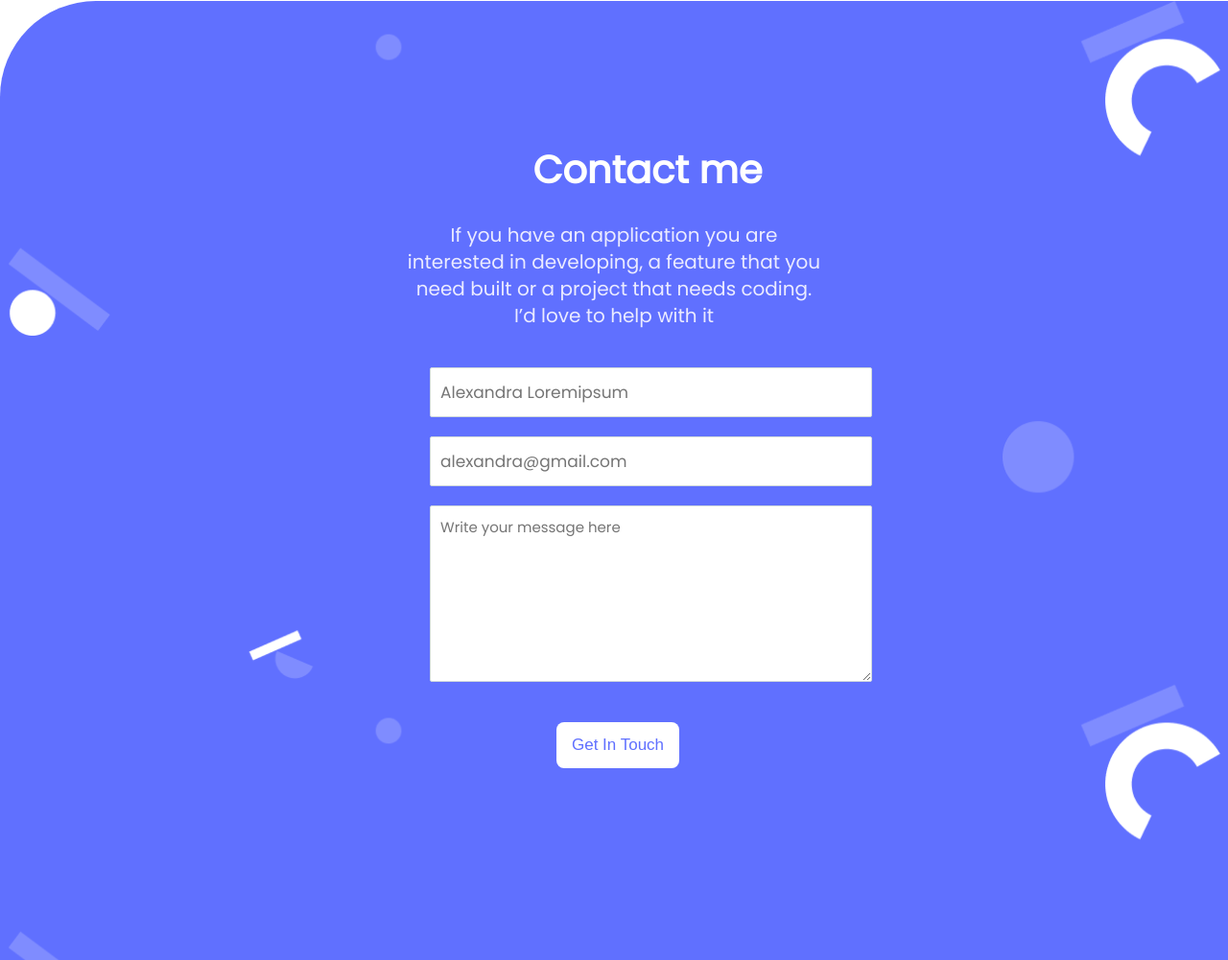
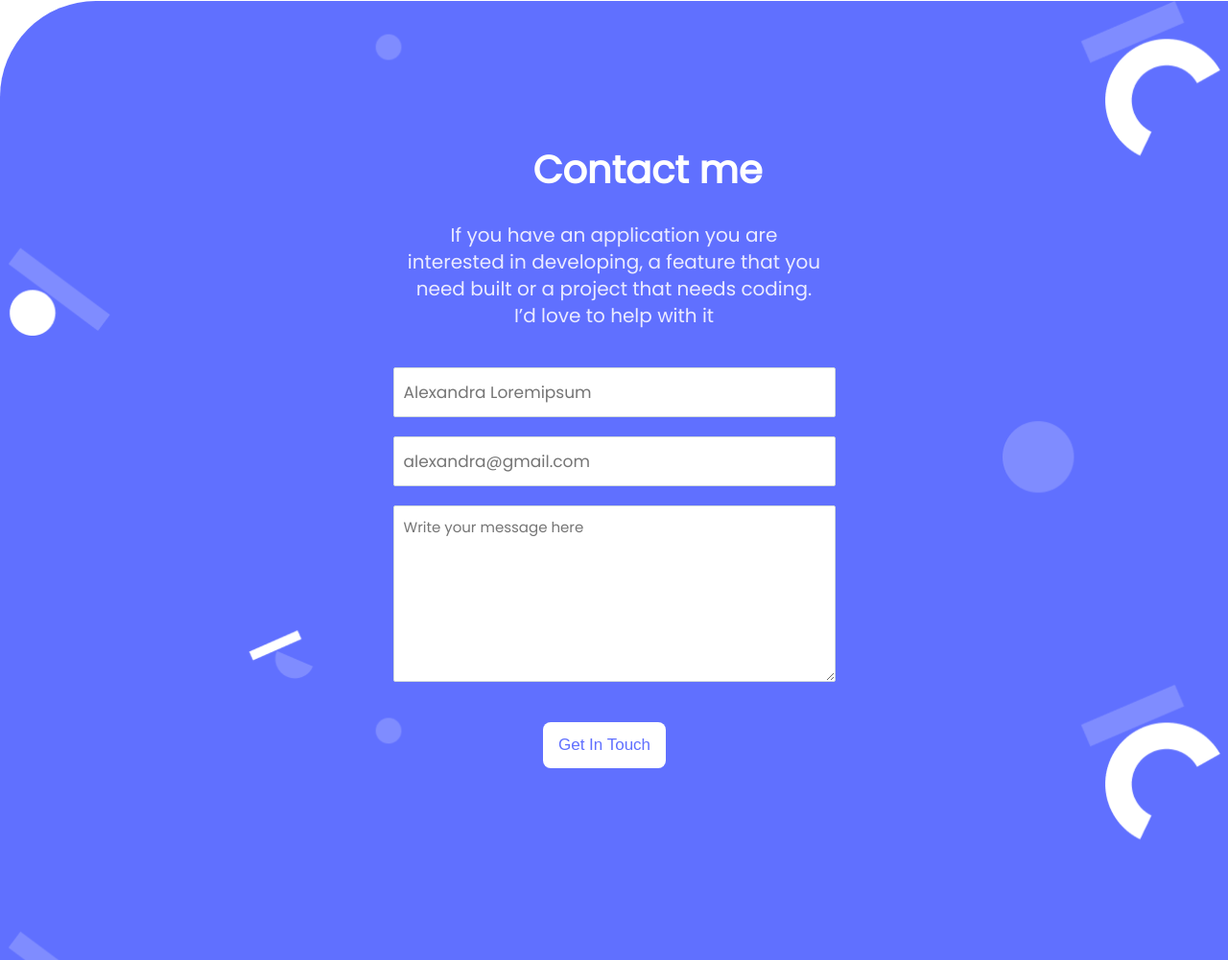
Before and after one commit to tashisrael/Personal-Portfolio, a plain HTML site: page index.html in a window 1280 px wide. Shown: the part 4471-5472 px from the top of the page at 96% size. Drawn offline with Linux system fonts and the light colour scheme.

Commit message:
align form to the center as in figma design

```diff
--- a/desktop.css
+++ b/desktop.css
@@ -1113,6 +1113,7 @@
     border-top-left-radius: 100px;
     margin-top: -100px;
     padding: 150px 400px 150px 400px;
+    align-content: center;
   }
 
   #contact h2 {
@@ -1139,7 +1140,8 @@
 
   #form {
     padding: 20px;
-    align-content: center;
+    display: flex;
+    justify-content: center;
   }
 
   #form ul {
@@ -1147,7 +1149,6 @@
     padding: 0;
     list-style-type: none;
     align-content: center;
-    margin-left: 28px;
   }
 
   li input {
```
